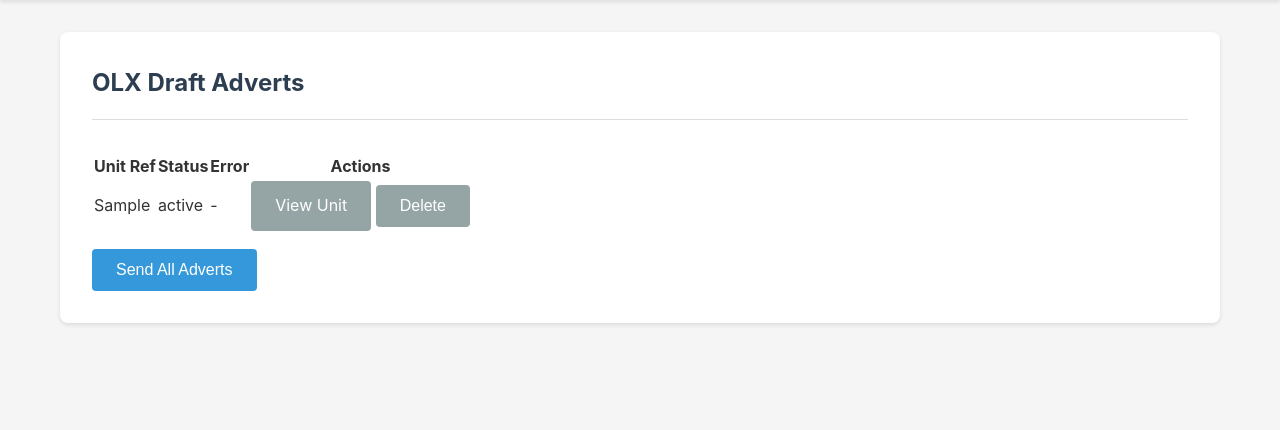
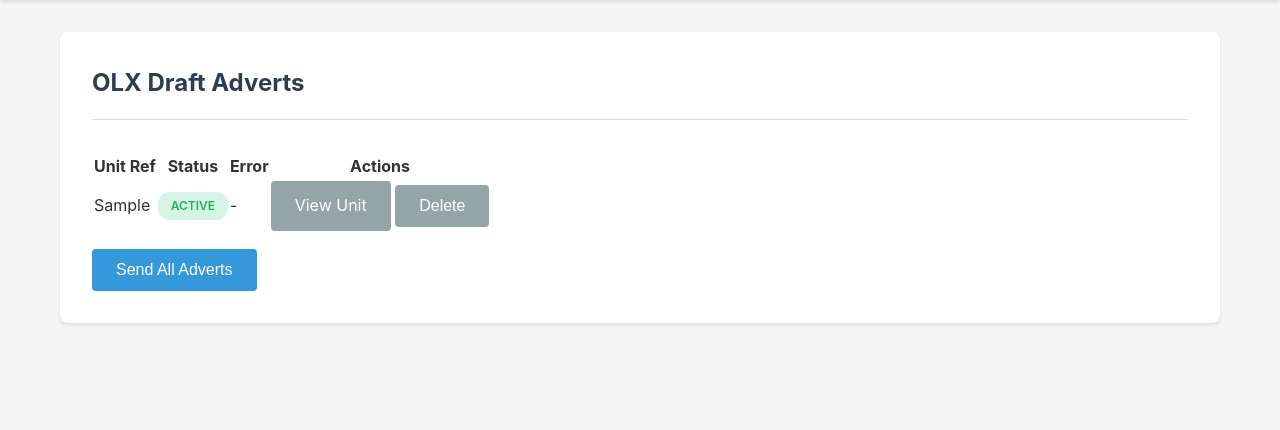
Before and after one commit to isilva-t/partstock, a FastAPI app: template srcs/backend/templates/olx_draft_list.html in a window 1280 px wide. Shown: the part 83-513 px from the top of the page. Run offline with FastAPI, Linux system fonts and the light colour scheme; the template is opened without the code that fills it: most values are stand-ins (such as "Sample title", 1, 10 or a date in 2020); parts of the project's set-up code (start-up, migrations or seed data) failed here and were passed over.

Commit message:
olx advert status define before implement

```diff
--- a/srcs/backend/app/integrations/olx/constants.py
+++ b/srcs/backend/app/integrations/olx/constants.py
@@ -27,6 +27,8 @@
     STATUS_LIMITED = "limited"
     STATUS_ACTIVE = "active"
     STATUS_REMOVED = "removed_by_user"
+    STATUS_PENDING = "pending"
+    STATUS_BLOCKED = "blocked"
 
     AUTH_URL = "https://www.olx.pt/oauth/authorize"
     TOKEN_URL = "https://www.olx.pt/api/open/oauth/token"
--- a/srcs/backend/app/model/olx.py
+++ b/srcs/backend/app/model/olx.py
@@ -10,7 +10,7 @@
     id = Column(Integer, primary_key=True, index=True)
     unit_id = Column(Integer, ForeignKey("units.id"), nullable=False)
     olx_advert_id = Column(String, unique=True, nullable=False)
-    # limited | active | removed_by_user
+    # limited | active | removed_by_user | pending | blocked
     status = Column(String, nullable=False)
     created_at = Column(DateTime, default=datetime.utcnow, nullable=False)
     valid_to = Column(DateTime, nullable=True)
--- a/srcs/backend/static/style.css
+++ b/srcs/backend/static/style.css
@@ -781,3 +781,36 @@
     border: 2px solid #ddd;
     border-radius: 4px;
 }
+
+.olx-status {
+    display: inline-block;
+    padding: 0.25rem 0.5rem;
+    border-radius: 12px;
+    font-size: 0.75rem;
+    font-weight: 600;
+    text-transform: uppercase;
+    white-space: nowrap;
+    min-width: 70px;
+    text-align: center;
+}
+
+.olx-status.limited {
+    background: #fef9e7;
+    color: #f39c12; /* amber */
+}
+.olx-status.pending {
+    background: #e8f6f3;
+    color: #16a085; /* teal */
+}
+.olx-status.active {
+    background: #d5f4e6;
+    color: #27ae60; /* green */
+}
+.olx-status.blocked {
+    background: #fadbd8;
+    color: #e74c3c; /* red */
+}
+.olx-status.removed_by_user {
+    background: #eaecee;
+    color: #566573; /* grey */
+}
--- a/srcs/backend/templates/olx_draft_list.html
+++ b/srcs/backend/templates/olx_draft_list.html
@@ -23,7 +23,7 @@
         {% for draft in drafts %}
             <tr>
                 <td>{{ draft.unit_reference }}</td>
-                <td>{{ draft.unit_status }}</td>
+				<td><span class="olx-status {{ draft.status }}">{{ draft.status }}</span></td>
                 <td>{{ draft.error or "-" }}</td>
                 <td>
                     <a href="/units/{{ draft.unit_id }}" class="btn btn-secondary">View Unit</a>
```
